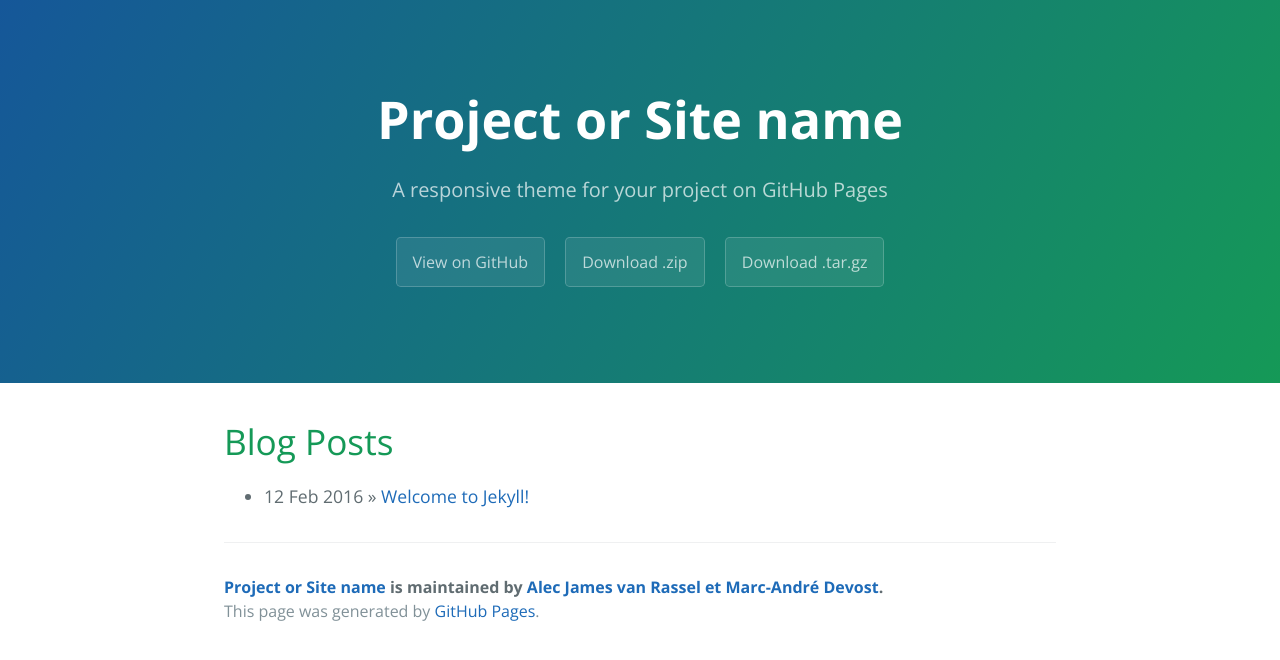
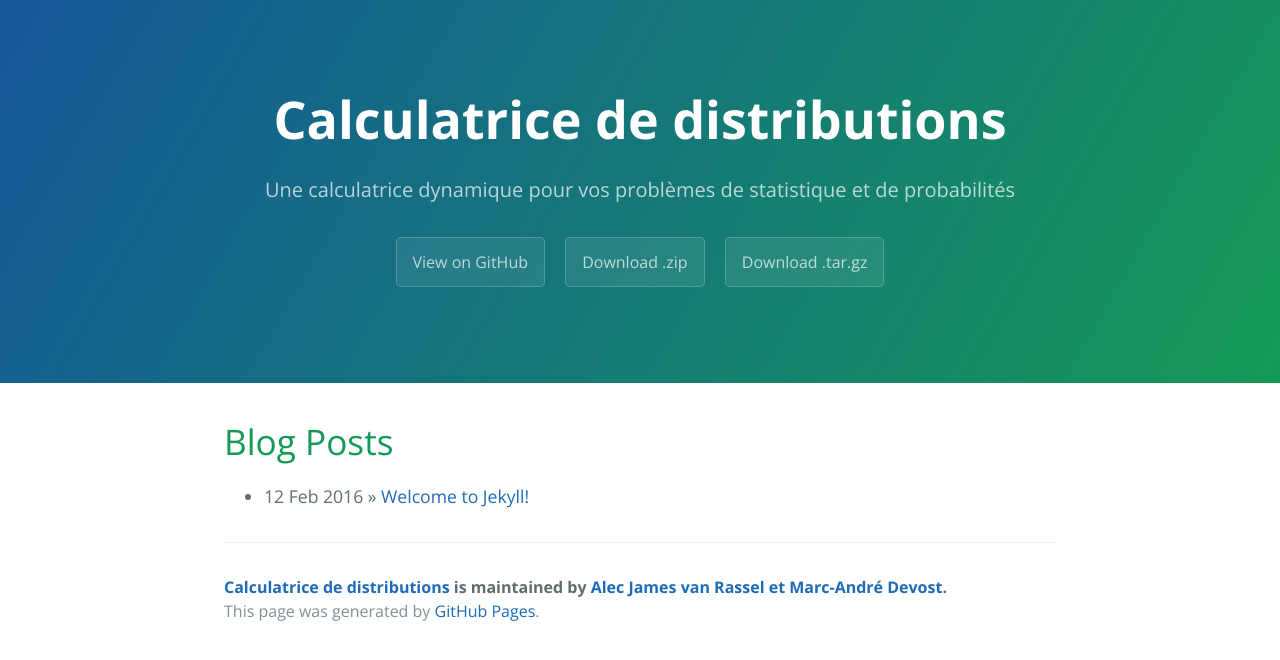
Before and after one commit to alec42/distributacalcul, a Jekyll site: the page built from docs/index.html, in a window 1280 px wide. Shown: the top 660 px of the page. Built offline with Jekyll 4.4.1, drawn with Linux system fonts in a browser that asks for light colours; the list of posts is cut into pages by our own code.

Commit message:
Update _config.yml

```diff
--- a/docs/_config.yml
+++ b/docs/_config.yml
@@ -1,9 +1,9 @@
 # Setup
-title:        Project or Site name
-tagline:      A responsive theme for your project on GitHub Pages
+title:        Calculatrice de distributions
+tagline:      Une calculatrice dynamique pour vos problèmes de statistique et de probabilités
 baseurl:      "https://alec42.github.io/distributacalcul/"
 paginate:     1
-locale:       "en"
+locale:       "fr"
 
 # About/contact
 author:
```
